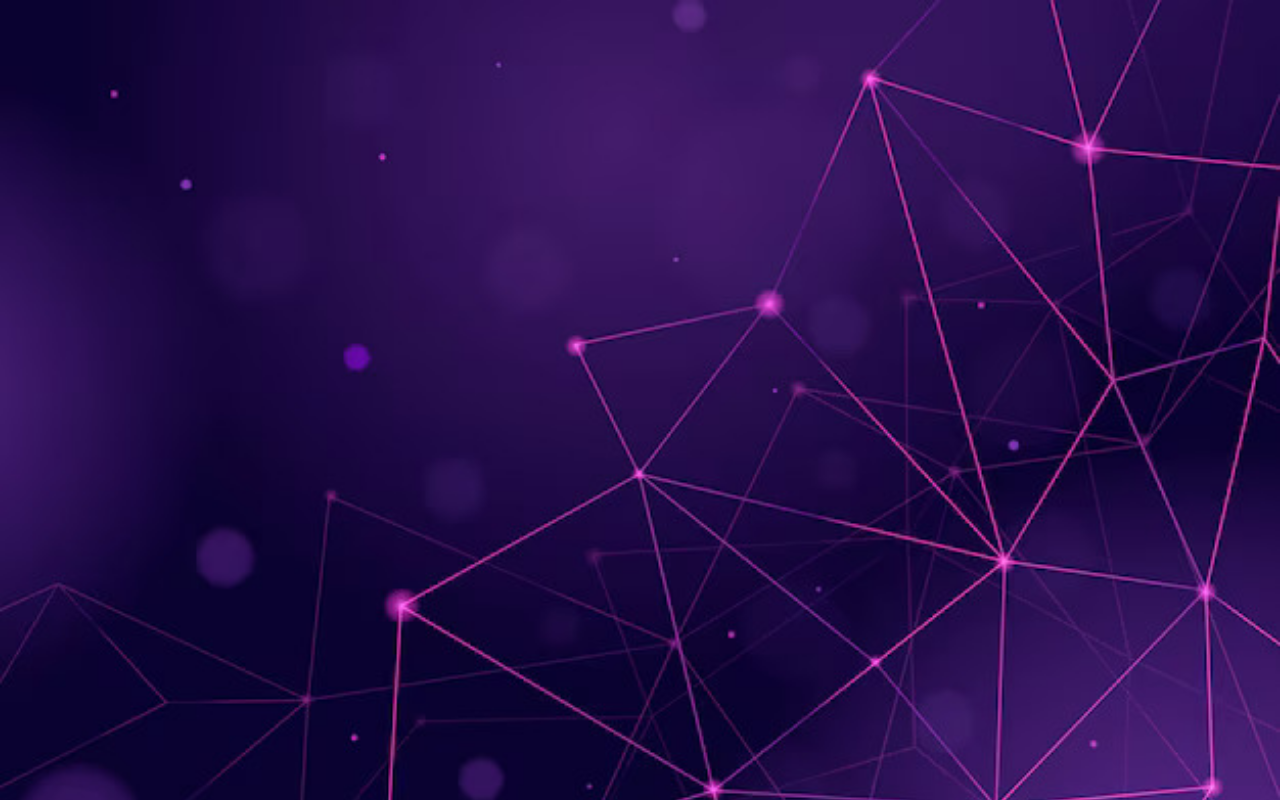
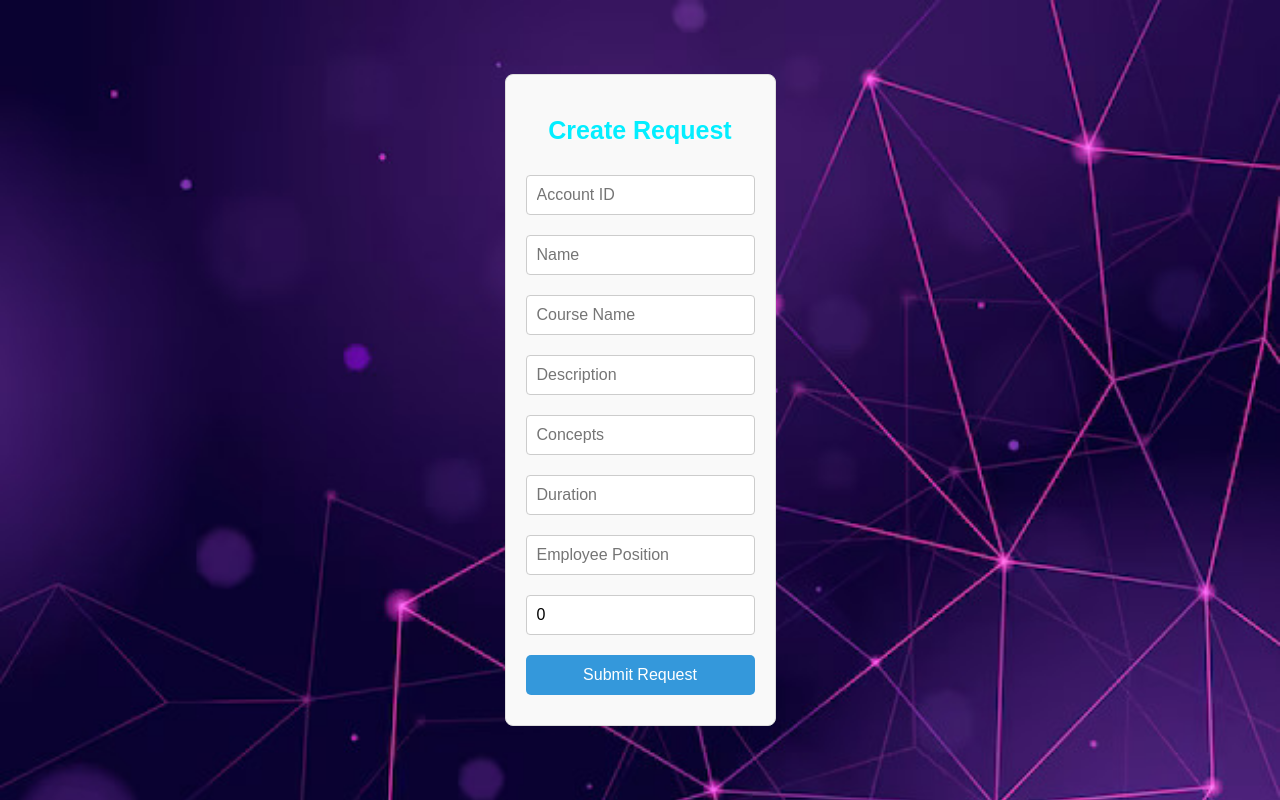
Before and after one commit to L-DMS-V1/Batch-1, a React (Vite) app in the folder Frontend/: page /newrequest in a window 1280 px wide. Before the commit this address had no page. Built offline with nearby package versions, Linux system fonts and the light colour scheme.

Commit message:
module 2 base structure

```diff
--- a/Frontend/src/App.jsx
+++ b/Frontend/src/App.jsx
@@ -8,6 +8,8 @@ import Dashboard from './Dashboard';
 import AdminPage from './AdminPage';
 import EmployeePage from './EmployeePage';
 import ManagerPage from './ManagerPage';
+import Managerrequest from './Managerrequest';
+
 
 function App() {
   return (
@@ -19,6 +21,7 @@ function App() {
         <Route path="/dashboard" element={<Dashboard />} />
         <Route path="/admin" element={<AdminPage />} />
         <Route path="/manager" element={<ManagerPage />} />
+        <Route path='/newrequest' element={<Managerrequest />} />
         <Route path="/employee" element={<EmployeePage />} />
       </Routes>
     </Router>
--- /dev/null
+++ b/Frontend/src/CreaterequestForm.css
@@ -0,0 +1,40 @@
+.create-request-form {
+    max-width: 600px;
+    margin: 0 auto;
+    padding: 20px;
+    border: 1px solid #ddd;
+    border-radius: 8px;
+    background-color: #f9f9f9;
+    text-align: center;
+  }
+
+  .create-request-form h2 {
+    margin-bottom: 20px;
+  }
+
+  .create-request-form form {
+    display: flex;
+    flex-direction: column;
+  }
+
+  .create-request-form input {
+    margin: 10px 0;
+    padding: 10px;
+    border: 1px solid #ccc;
+    border-radius: 4px;
+    font-size: 16px;
+  }
+
+  .create-request-form button {
+    padding: 10px;
+    background-color: #3498db;
+    color: white;
+    border: none;
+    border-radius: 5px;
+    font-size: 16px;
+    cursor: pointer;
+  }
+
+  .create-request-form button:hover {
+    background-color: #2980b9;
+  }
--- a/Frontend/src/ManagerPage.jsx
+++ b/Frontend/src/ManagerPage.jsx
@@ -1,11 +1,13 @@
 import React, { useState, useEffect } from 'react';
 import './managerpage.css'
+import { useNavigate } from 'react-router-dom';
 
 function LearningHub() {
   const [requests, setRequests] = useState([]);
   const [totalRequests, setTotalRequests] = useState(0);
   const [completedRequests, setCompletedRequests] = useState(0);
   const [pendingRequests, setPendingRequests] = useState(0);
+  const navigator= useNavigate();
 
   useEffect(() => {
     // Fetch data from an API or mock data
@@ -27,6 +29,8 @@ function LearningHub() {
   const handleNewRequest = () => {
     // Handle creating a new request (e.g., open a modal or form)
     console.log('Creating new request...');
+    navigator('/newrequest')
+
   };
 
   return (
--- /dev/null
+++ b/Frontend/src/Managerrequest.jsx
@@ -0,0 +1,92 @@
+import React, { useState } from 'react';
+import './CreateRequestForm.css';
+
+function CreateRequestForm() {
+  const [formData, setFormData] = useState({
+    id: '',
+    name: '',
+    courseName: '',
+    description: '',
+    concepts: '',
+    duration: '',
+    position: '',
+    employeePosition: '0'
+  });
+
+  const handleChange = (e) => {
+    setFormData({ ...formData, [e.target.name]: e.target.value });
+  };
+
+  const handleSubmit = (e) => {
+    e.preventDefault();
+    // Here you can handle form submission, e.g., sending data to an API
+    console.log(formData);
+  };
+
+  return (
+    <div className="create-request-form">
+      <h2>Create Request</h2>
+      <form onSubmit={handleSubmit}>
+        <input
+          type="text"
+          name="id"
+          placeholder="Account ID"
+          value={formData.id}
+          onChange={handleChange}
+        />
+        <input
+          type="text"
+          name="name"
+          placeholder="Name"
+          value={formData.name}
+          onChange={handleChange}
+        />
+        <input
+          type="text"
+          name="courseName"
+          placeholder="Course Name"
+          value={formData.courseName}
+          onChange={handleChange}
+        />
+        <input
+          type="text"
+          name="description"
+          placeholder="Description"
+          value={formData.description}
+          onChange={handleChange}
+        />
+        <input
+          type="text"
+          name="concepts"
+          placeholder="Concepts"
+          value={formData.concepts}
+          onChange={handleChange}
+        />
+        <input
+          type="text"
+          name="duration"
+          placeholder="Duration"
+          value={formData.duration}
+          onChange={handleChange}
+        />
+        <input
+          type="text"
+          name="position"
+          placeholder="Employee Position"
+          value={formData.position}
+          onChange={handleChange}
+        />
+        <input
+          type="text"
+          name="employeePosition"
+          placeholder="0"
+          value={formData.employeePosition}
+          onChange={handleChange}
+        />
+        <button type="submit">Submit Request</button>
+      </form>
+    </div>
+  );
+}
+
+export default CreateRequestForm;
--- a/Frontend/src/Welcome.jsx
+++ b/Frontend/src/Welcome.jsx
@@ -1,7 +1,7 @@
 // src/Welcome.jsx
 import React from 'react';
 import { Link } from 'react-router-dom';
-import './welcome.css'
+// import './welcome.css'
 
 function Welcome() {
   return (
```
Also changed, not shown: 24 other files (tests, documents, lock files or other folders).
